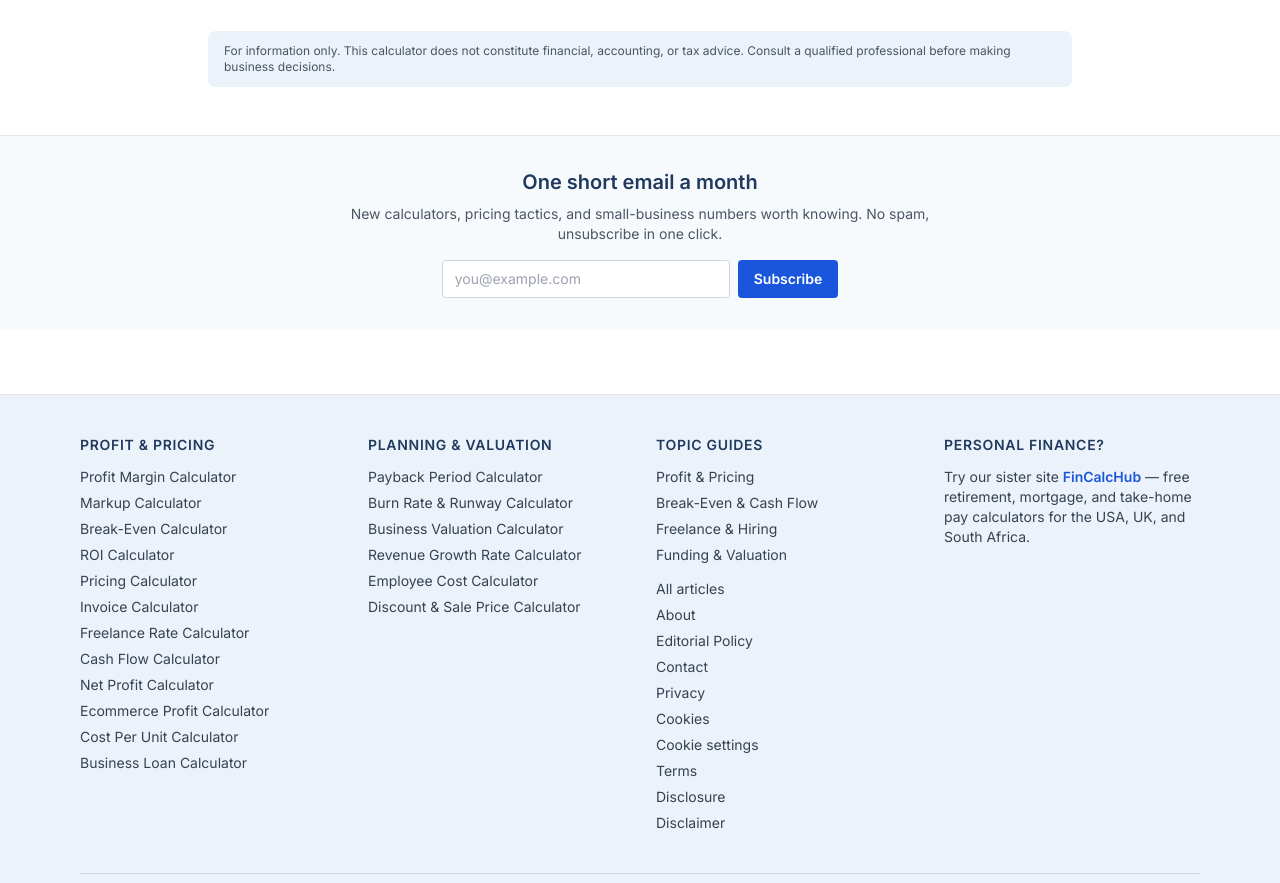
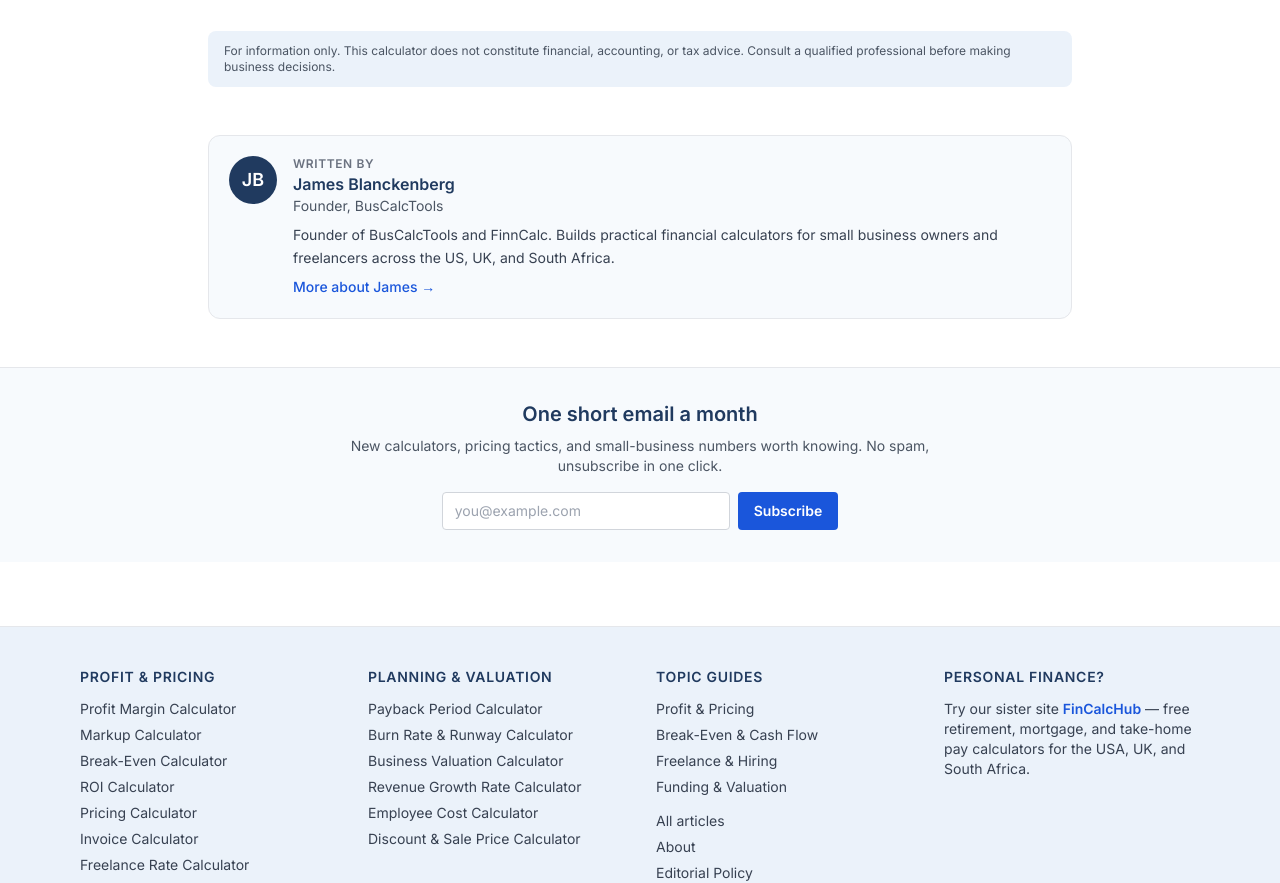
Before and after one commit to jblanckenberg/buscalctools, a Next.js app: page /markup-calculator in a window 1280 px wide. Shown: the part 2120-3003 px from the top of the page. Built offline with nearby package versions, Linux system fonts and the light colour scheme; no server answers.

Commit message:
feat(eeat): render AuthorCard + Person schema + dateModified on every calc page

```diff
--- a/components/shared/CalculatorShell.tsx
+++ b/components/shared/CalculatorShell.tsx
@@ -1,3 +1,4 @@
+import AuthorCard from "@/components/shared/AuthorCard";
 import Breadcrumbs, { type Crumb } from "@/components/shared/Breadcrumbs";
 import FeaturedAnswer from "@/components/shared/FeaturedAnswer";
 
@@ -29,6 +30,7 @@ export default function CalculatorShell({
       </header>
       {slug && <FeaturedAnswer slug={slug} />}
       {children}
+      <AuthorCard />
     </article>
   );
 }
--- a/components/shared/WebAppSchema.tsx
+++ b/components/shared/WebAppSchema.tsx
@@ -1,3 +1,4 @@
+import { authorPersonLd } from "@/lib/author";
 import { SITE_NAME, SITE_URL } from "@/lib/site";
 
 type Props = {
@@ -36,6 +37,8 @@ export default function WebAppSchema({
       name: SITE_NAME,
       url: SITE_URL,
     },
+    author: authorPersonLd(),
+    dateModified: "2026-05-17",
     ...(featureList && featureList.length > 0 ? { featureList } : {}),
   };
   return (
```
